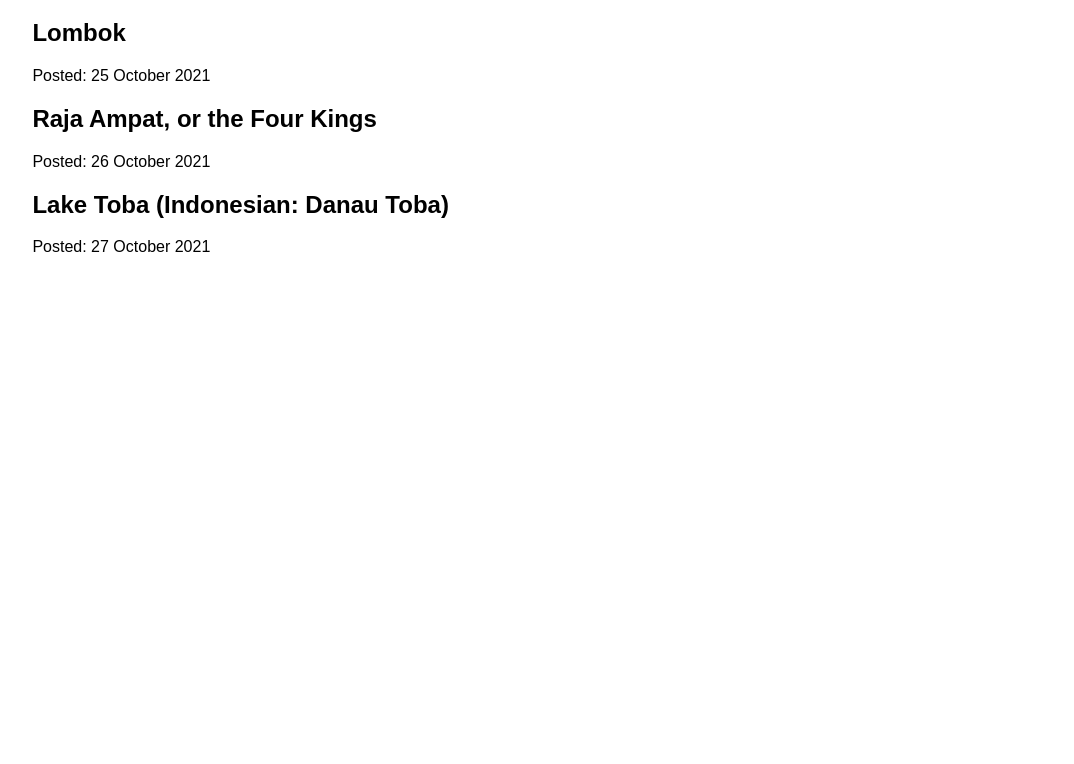
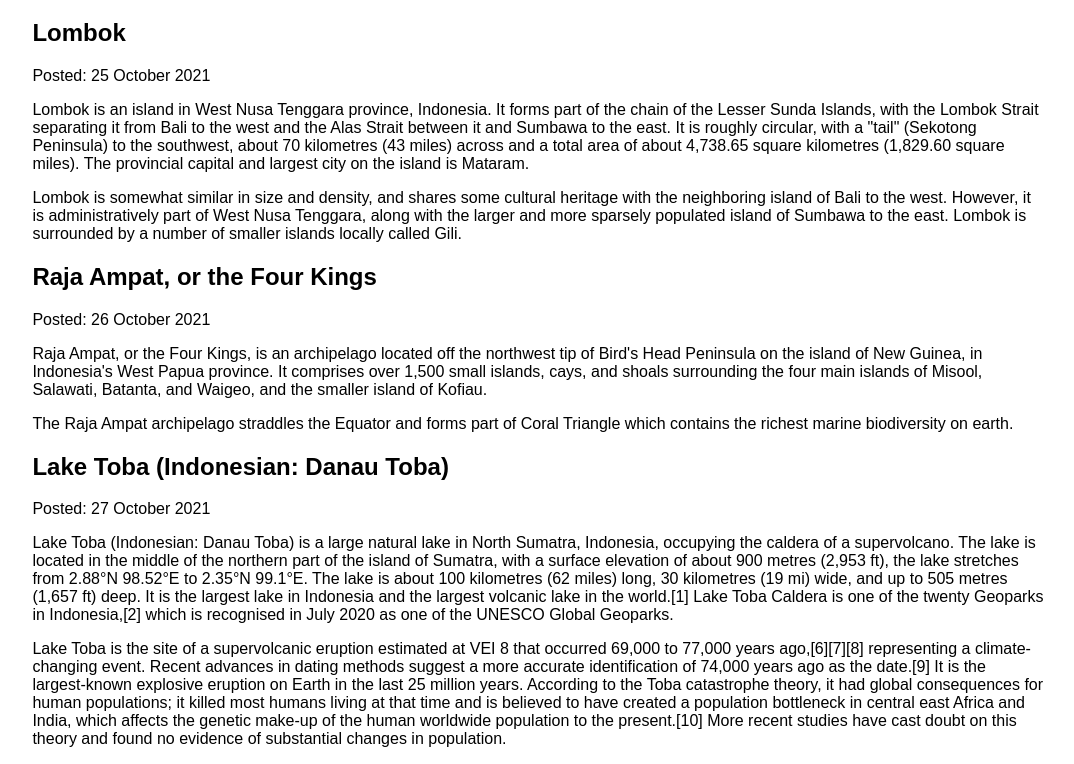
Before and after one commit to erwintobing15/gatsby-blog-site, a Gatsby site: page /blog in a window 1280 px wide. Shown: the part 157-921 px from the top of the page, without its empty margins (102-1176 px from the left). Before the commit the page ends 800 px from the top, so only its background shows below. Built offline with nearby package versions, Linux system fonts and the light colour scheme; Gatsby itself is replaced by a stand-in of ours.

Commit message:
Use the MDXRenderer component to render blog contents

```diff
--- a/package.json
+++ b/package.json
@@ -21,6 +21,7 @@
     "gatsby-plugin-image": "^2.0.0",
     "gatsby-plugin-mdx": "^3.0.0",
     "gatsby-plugin-sharp": "^4.0.0",
+    "gatsby-remark-images": "^6.0.0",
     "gatsby-source-filesystem": "^4.0.0",
     "react": "^17.0.1",
     "react-dom": "^17.0.1"
--- a/src/pages/blog.js
+++ b/src/pages/blog.js
@@ -1,5 +1,6 @@
 import * as React from 'react'
 import { graphql } from 'gatsby'
+import { MDXRenderer } from 'gatsby-plugin-mdx'
 import Layout from '../components/Layout'
 
 const BlogPage = ({ data }) => {
@@ -10,6 +11,9 @@ const BlogPage = ({ data }) => {
           <article key={node.id}>
             <h2>{node.frontmatter.title}</h2>
             <p>Posted: {node.frontmatter.date}</p>
+            <MDXRenderer>
+              {node.body}
+            </MDXRenderer>
           </article>
         ))
       }
```
Also changed, not shown: 1 other file.
